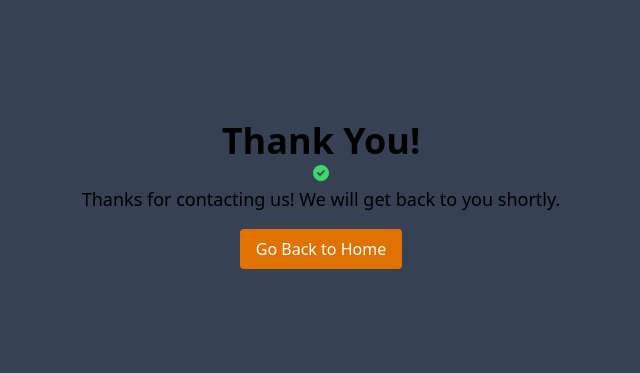
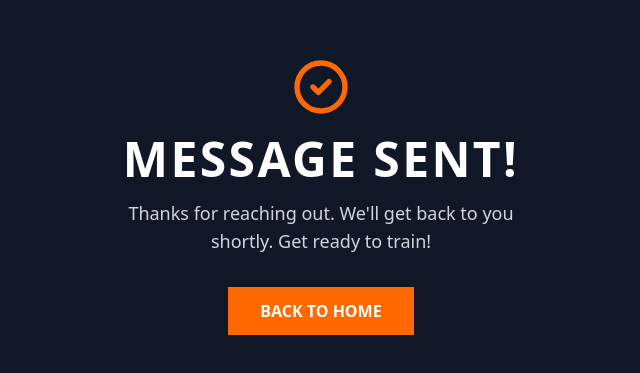
Before and after one commit to Samad0777/Satatic-sites, a website: page gym-site/public/ThankYou.html in a window 1280 px wide. Shown: the part 205-578 px from the top of the page, without its empty margins (319-959 px from the left). Drawn offline with nearby package versions, Linux system fonts and the light colour scheme; files that its build step writes are made by us from their sources.

Commit message:
feat: ThankYou page design is updated

```diff
--- a/gym-site/public/ThankYou.html
+++ b/gym-site/public/ThankYou.html
@@ -3,21 +3,39 @@
 <head>
     <meta charset="UTF-8">
     <meta name="viewport" content="width=device-width, initial-scale=1.0">
-    <link rel="icon" type="image/x-icon" href="./images/favicon.png">
-    <link
-      rel="stylesheet"
-      href="https://cdnjs.cloudflare.com/ajax/libs/font-awesome/6.0.0/css/all.min.css"
-    />
     <link rel="stylesheet" href="./output.css" />
-    <title>Thank You</title>
+    <link rel="preconnect" href="https://fonts.googleapis.com" />
+    <link rel="preconnect" href="https://fonts.gstatic.com" crossorigin />
+    <link href="https://fonts.googleapis.com/css2?family=Anton&display=swap" rel="stylesheet" />
+    <link href="https://fonts.googleapis.com/css2?family=Roboto:wght@400;700&display=swap" rel="stylesheet" />
+    <title>Thank You - GymSite</title>
 </head>
-<body>
+<body class="bg-gray-900">
 
-    <div class="m-auto shadow-lg bg-gray-700 text-black h-screen flex flex-col justify-center items-center">
-    <h1 class="text-4xl font-bold">Thank You!</h1><span><i class="fa-solid fa-circle-check" style="color: #3ad96a;"></i></span>
-    <p class="text-lg">Thanks for contacting us! We will get back to you shortly.</p>
-    <a href="index.html" class="mt-4 px-4 py-2 bg-amber-600 text-white rounded hover:bg-amber-700 transition">Go Back to Home</a>
-</div>
+    <div class="h-screen flex flex-col justify-center items-center text-center px-4">
+
+        <div class="mb-4">
+            <svg class="w-16 h-16 text-orange-500 mx-auto" fill="none" stroke="currentColor" viewBox="0 0 24 24" xmlns="http://www.w3.org/2000/svg">
+                <path stroke-linecap="round" stroke-linejoin="round" stroke-width="2" d="M9 12l2 2 4-4m6 2a9 9 0 11-18 0 9 9 0 0118 0z"></path>
+            </svg>
+        </div>
+
+        <h1 class="text-4xl md:text-5xl font-extrabold font-anton uppercase tracking-wider text-white">
+            Message Sent!
+        </h1>
+
+        <p class="mt-4 text-lg text-gray-300 max-w-md">
+            Thanks for reaching out. We'll get back to you shortly. Get ready to train!
+        </p>
+
+        <div class="mt-8">
+            <a href="index.html"
+               class="inline-block px-8 py-3 bg-orange-500 text-white font-bold uppercase
+                      hover:bg-orange-600 transition-colors transform hover:scale-105">
+                Back to Home
+            </a>
+        </div>
+    </div>
 
 </body>
 </html>
```
Also changed, not shown: gym-site/public/index.html (+3 -1 lines).
